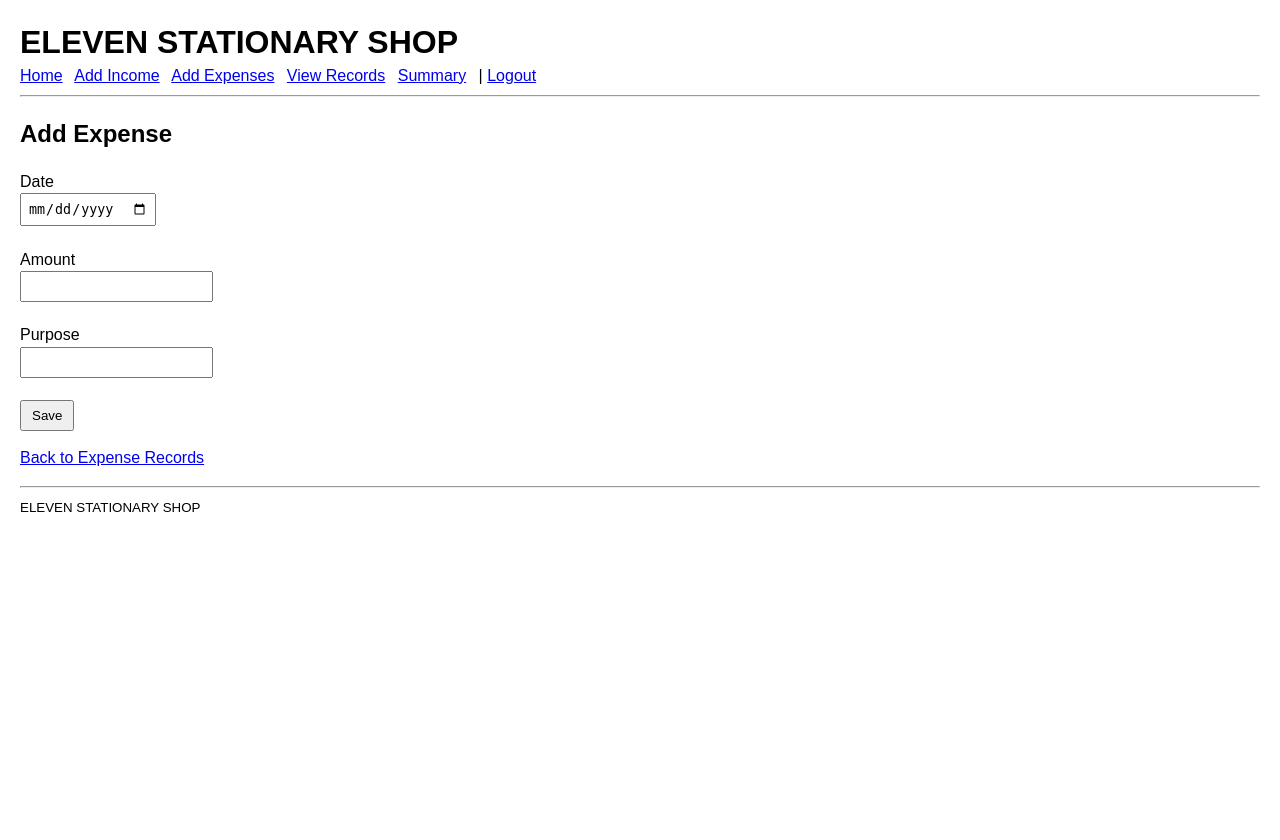
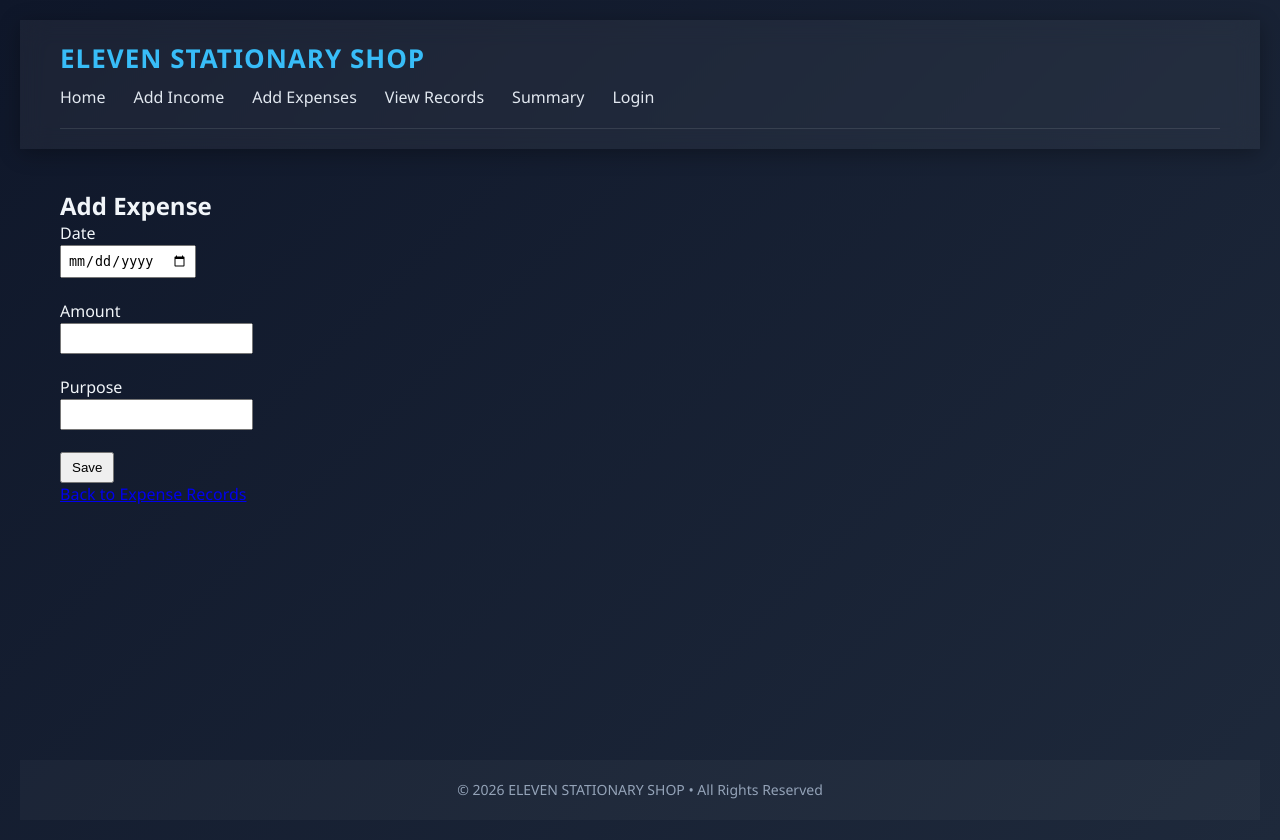
Before and after one commit to ravitejagandhamalla/eleven-stationery-shop, a Flask app: page /expenses in a window 1280 px wide. Before the commit the page ends 512 px from the top, so only its background shows below. Run offline with Flask 3, Linux system fonts and the light colour scheme; a user stored in the database is signed in; some libraries are stand-ins or nearby versions.

Commit message:
Update layout.html

```diff
--- a/templates/layout.html
+++ b/templates/layout.html
@@ -4,8 +4,180 @@
   <meta charset="utf-8">
   <title>ELEVEN STATIONARY SHOP</title>
   <meta name="viewport" content="width=device-width,initial-scale=1">
+
   <link rel="stylesheet" href="{{ url_for('static', filename='styles.css') }}">
+
+  <style>
+    /* ===============================
+       GLOBAL STYLES
+    =============================== */
+    * {
+        margin: 0;
+        padding: 0;
+        box-sizing: border-box;
+    }
+
+    body {
+        font-family: 'Segoe UI', sans-serif;
+        background: linear-gradient(135deg, #0f172a, #1e293b);
+        color: #f1f5f9;
+        min-height: 100vh;
+        display: flex;
+        flex-direction: column;
+        animation: fadeIn 0.6s ease-in-out;
+    }
+
+    @keyframes fadeIn {
+        from { opacity: 0; }
+        to { opacity: 1; }
+    }
+
+    /* ===============================
+       HEADER
+    =============================== */
+    header {
+        background: rgba(255,255,255,0.05);
+        backdrop-filter: blur(12px);
+        padding: 20px 40px;
+        box-shadow: 0 4px 20px rgba(0,0,0,0.3);
+    }
+
+    header h1 {
+        font-size: 26px;
+        font-weight: 700;
+        color: #38bdf8;
+        letter-spacing: 1px;
+        margin-bottom: 10px;
+    }
+
+    /* ===============================
+       NAVIGATION
+    =============================== */
+    nav {
+        display: flex;
+        flex-wrap: wrap;
+        gap: 20px;
+        align-items: center;
+    }
+
+    nav a {
+        text-decoration: none;
+        color: #e2e8f0;
+        font-weight: 500;
+        position: relative;
+        transition: 0.3s;
+        padding-bottom: 4px;
+    }
+
+    nav a::after {
+        content: "";
+        position: absolute;
+        left: 0;
+        bottom: 0;
+        width: 0%;
+        height: 2px;
+        background: #38bdf8;
+        transition: 0.3s;
+    }
+
+    nav a:hover::after {
+        width: 100%;
+    }
+
+    nav a:hover {
+        color: #38bdf8;
+    }
+
+    hr {
+        border: none;
+        height: 1px;
+        background: rgba(255,255,255,0.1);
+        margin-top: 15px;
+    }
+
+    /* ===============================
+       MAIN CONTENT
+    =============================== */
+    main {
+        flex: 1;
+        padding: 40px;
+        animation: slideUp 0.5s ease-in-out;
+    }
+
+    @keyframes slideUp {
+        from {
+            opacity: 0;
+            transform: translateY(20px);
+        }
+        to {
+            opacity: 1;
+            transform: translateY(0);
+        }
+    }
+
+    /* ===============================
+       FLASH MESSAGES
+    =============================== */
+    .flashes {
+        margin-bottom: 20px;
+    }
+
+    .flash {
+        padding: 12px 18px;
+        border-radius: 10px;
+        margin-bottom: 10px;
+        font-weight: 500;
+        animation: fadeInFlash 0.4s ease-in-out;
+    }
+
+    @keyframes fadeInFlash {
+        from { opacity: 0; transform: translateX(-10px); }
+        to { opacity: 1; transform: translateX(0); }
+    }
+
+    .flash.success {
+        background: #16a34a;
+        color: white;
+    }
+
+    .flash.error {
+        background: #dc2626;
+        color: white;
+    }
+
+    .flash.warning {
+        background: #f59e0b;
+        color: white;
+    }
+
+    /* ===============================
+       FOOTER
+    =============================== */
+    footer {
+        text-align: center;
+        padding: 20px;
+        background: rgba(255,255,255,0.03);
+        font-size: 14px;
+        color: #94a3b8;
+    }
+
+    /* ===============================
+       RESPONSIVE
+    =============================== */
+    @media (max-width: 768px) {
+        nav {
+            gap: 12px;
+            font-size: 14px;
+        }
+
+        main {
+            padding: 20px;
+        }
+    }
+  </style>
+
 </head>
+
 <body>
 
 <header>
@@ -20,9 +192,11 @@
       <a href="{{ url_for('summary') }}">Summary</a>
 
       {% if session.get('user') %}
-          | <a href="{{ url_for('logout') }}">Logout ({{ session.get('user') }})</a>
+          <a href="{{ url_for('logout') }}">
+              Logout ({{ session.get('user') }})
+          </a>
       {% else %}
-          | <a href="{{ url_for('login') }}">Logout</a>
+          <a href="{{ url_for('login') }}">Login</a>
       {% endif %}
   </nav>
   <hr>
@@ -44,8 +218,7 @@
 </main>
 
 <footer>
-  <hr>
-  <small>ELEVEN STATIONARY SHOP</small>
+  © 2026 ELEVEN STATIONARY SHOP • All Rights Reserved
 </footer>
 
 </body>
```
